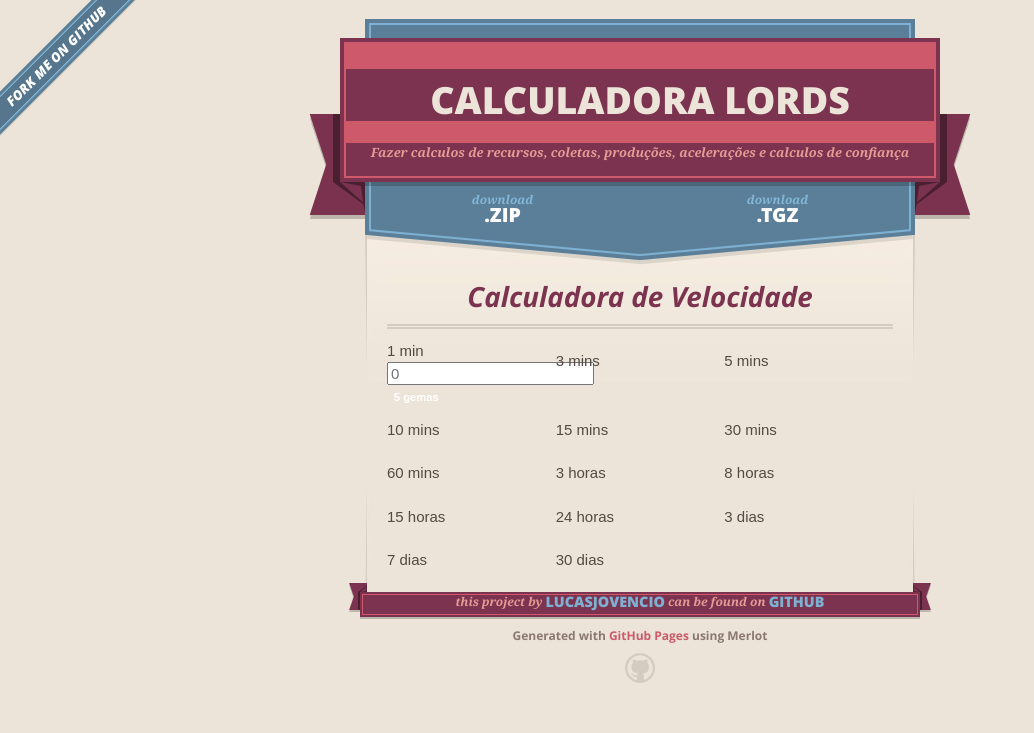
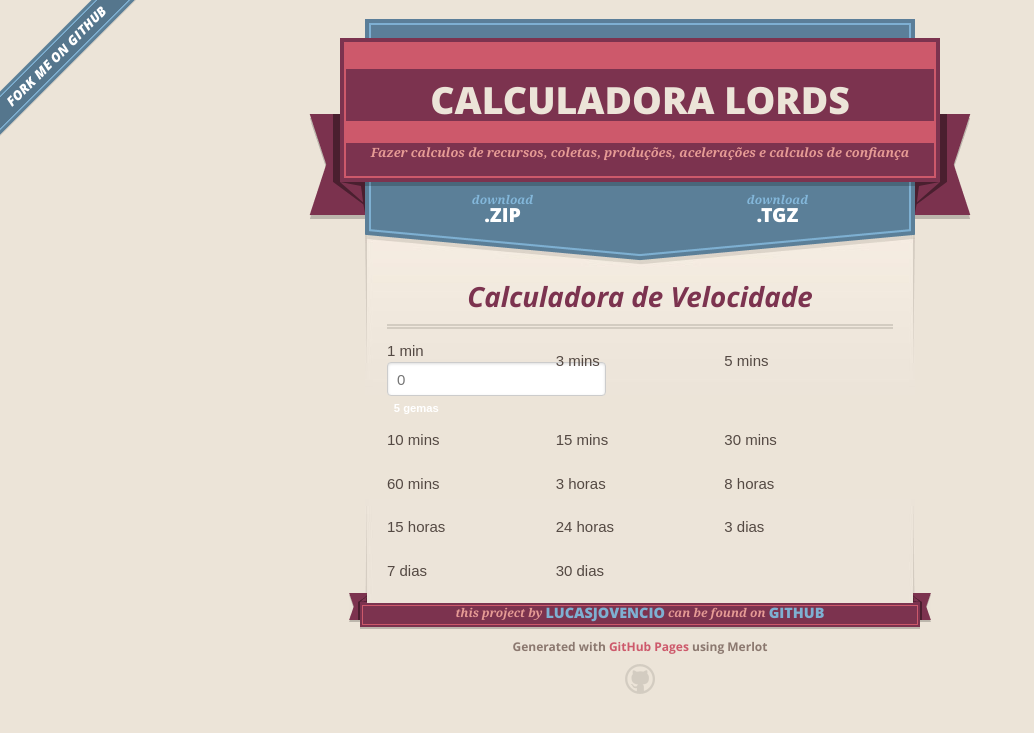
Before and after one commit to lucasjovencio/lordesmobile, a Jekyll site: the page built from index.md, in a window 1280 px wide. Shown: the top 733 px of the page, without its empty margins (0-1034 px from the left). Built offline with Jekyll 4.4.1, drawn with Linux system fonts in a browser that asks for light colours; nearby versions of some CDN libraries; our own code applies the rules of GitHub Pages for plain Markdown files.

Commit message:
Update index.md

```diff
--- a/index.md
+++ b/index.md
@@ -6,11 +6,13 @@ layout: default
 
 <div class="pure-g">
     <div class="pure-u-1-3">
-      <div class="pure-control-group">
-      <label>1 min</label>
-      <input type="text" placeholder="0">
-      <span id="foo" class="label label-pen">5 gemas</span>
-      </div>
+      <form class="pure-form">
+        <div class="pure-control-group">
+          <label>1 min</label>
+          <input type="text" placeholder="0">
+          <span id="foo" class="label label-pen">5 gemas</span>
+        </div>
+      </form>
     </div>
     <div class="pure-u-1-3"><p>3 mins</p></div>
     <div class="pure-u-1-3"><p>5 mins</p></div>
```
